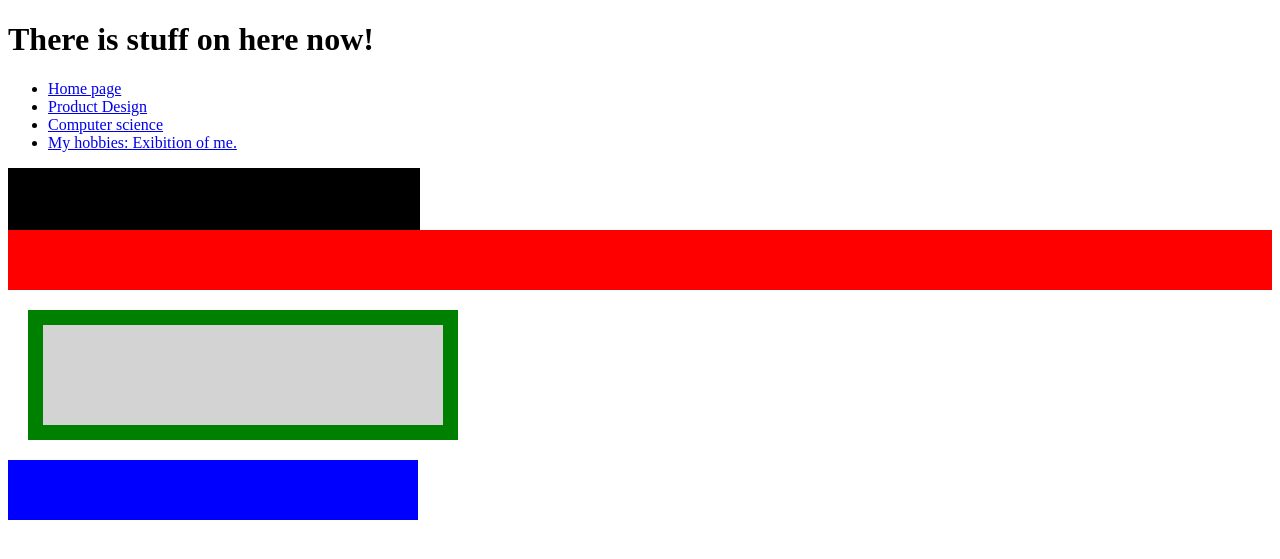
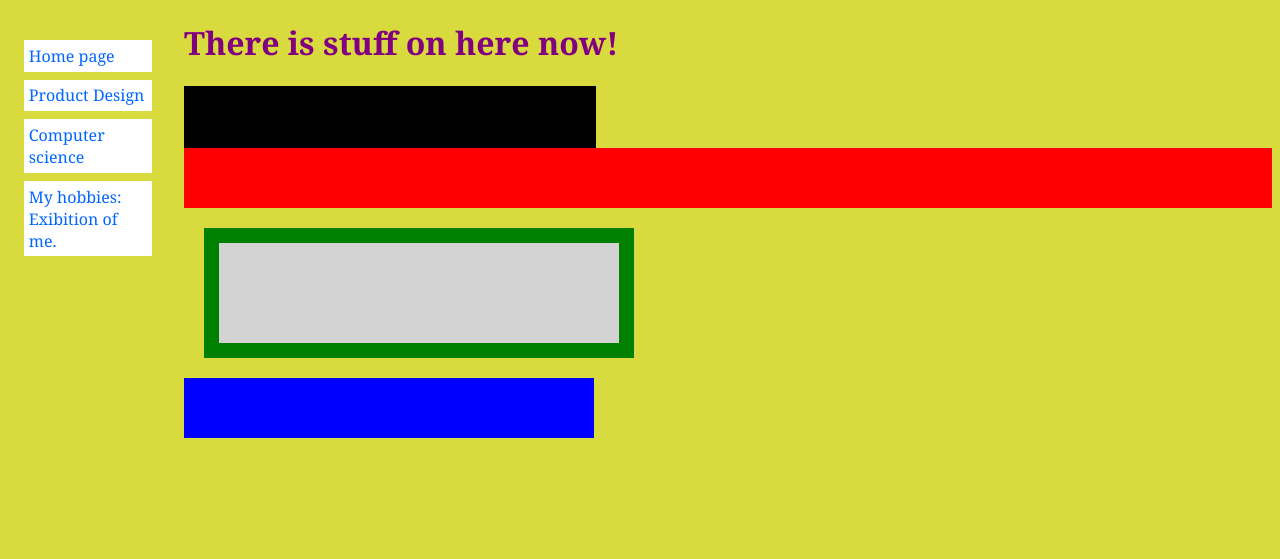
Before and after one commit to TheTriangleTrippa/Portfolio, a Jekyll site: the page built from transit.html, in a window 1280 px wide. Shown: the top 559 px of the page. Built offline with Jekyll 4.4.1, drawn with Linux system fonts in a browser that asks for light colours.

Commit message:
Update musing.html

```diff
--- a/_includes/musing.html
+++ b/_includes/musing.html
@@ -2,9 +2,8 @@
 <html>
 <head>
   <title>My first styled page</title>
-
+  <link rel="stylesheet" href="assets/css/stylesheet.css">
   <style>
-    <link rel="stylesheet" href="assets/css/stylesheet.css">
     body {
       padding-left: 11em;
     font-family: Georgia, "Times New Roman",
```
